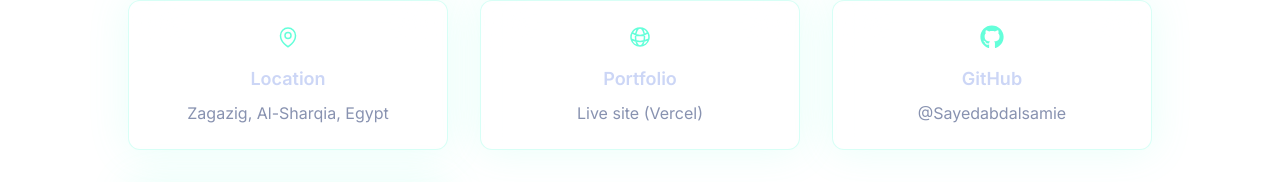
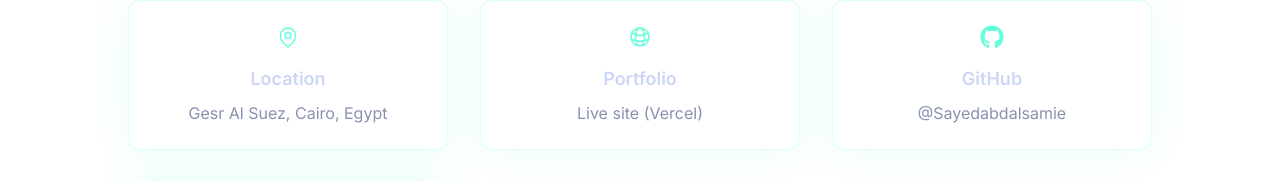
Before and after one commit to SayedAbdalsamie/portfolio.io, a React (Vite) app: page / in a window 1280 px wide. Shown: the part 6605-6787 px from the top of the page. Built offline with nearby package versions, Linux system fonts and the light colour scheme.

Commit message:
Update contact location to Gesr Al Suez, Cairo

```diff
--- a/src/components/Contact.tsx
+++ b/src/components/Contact.tsx
@@ -37,7 +37,7 @@ const Contact = () => {
       name: 'Location',
       icon: <MapPinIcon className="w-6 h-6" />,
       link: '#',
-      text: 'Zagazig, Al-Sharqia, Egypt',
+      text: 'Gesr Al Suez, Cairo, Egypt',
     },
     {
       name: 'Portfolio',
```
